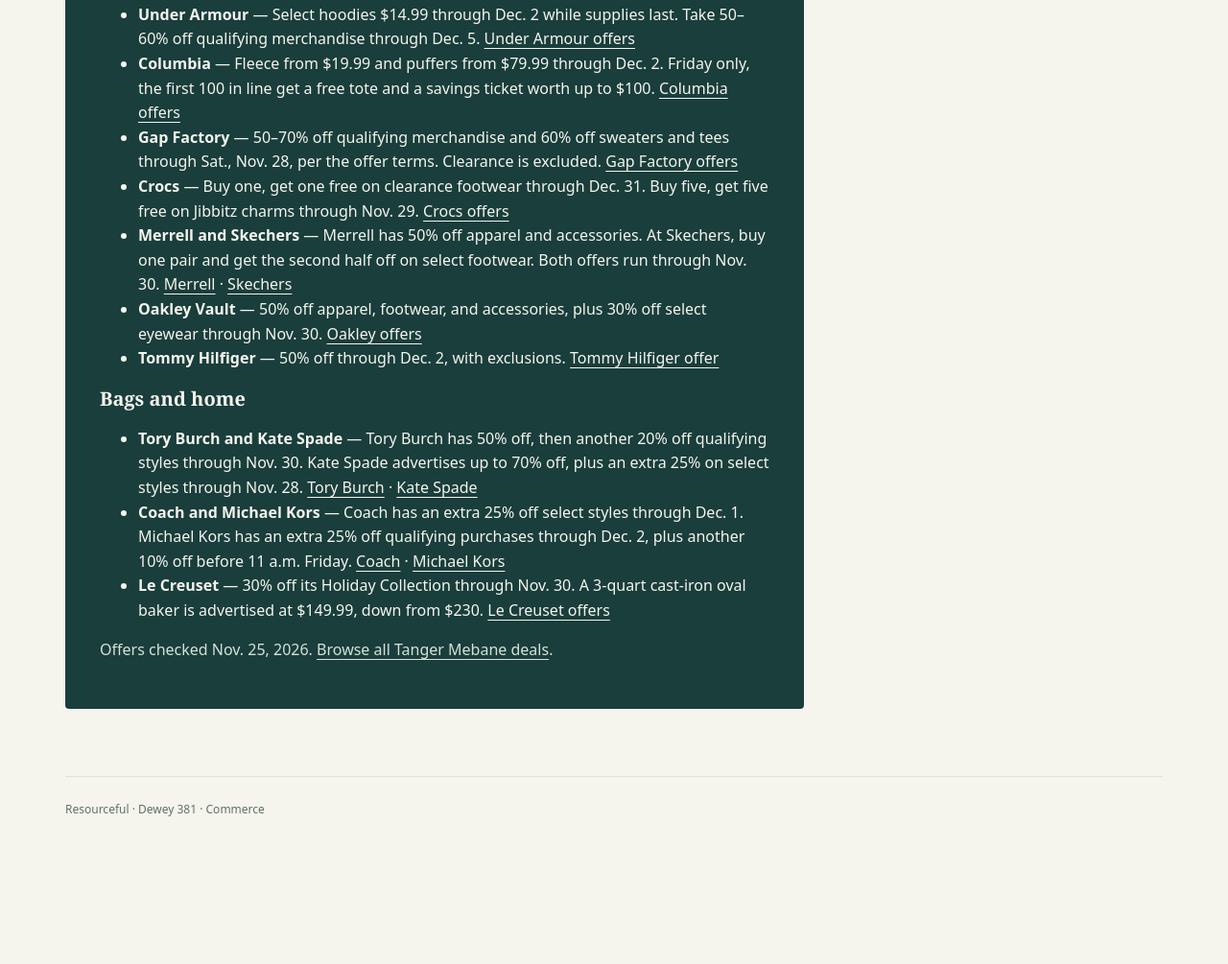
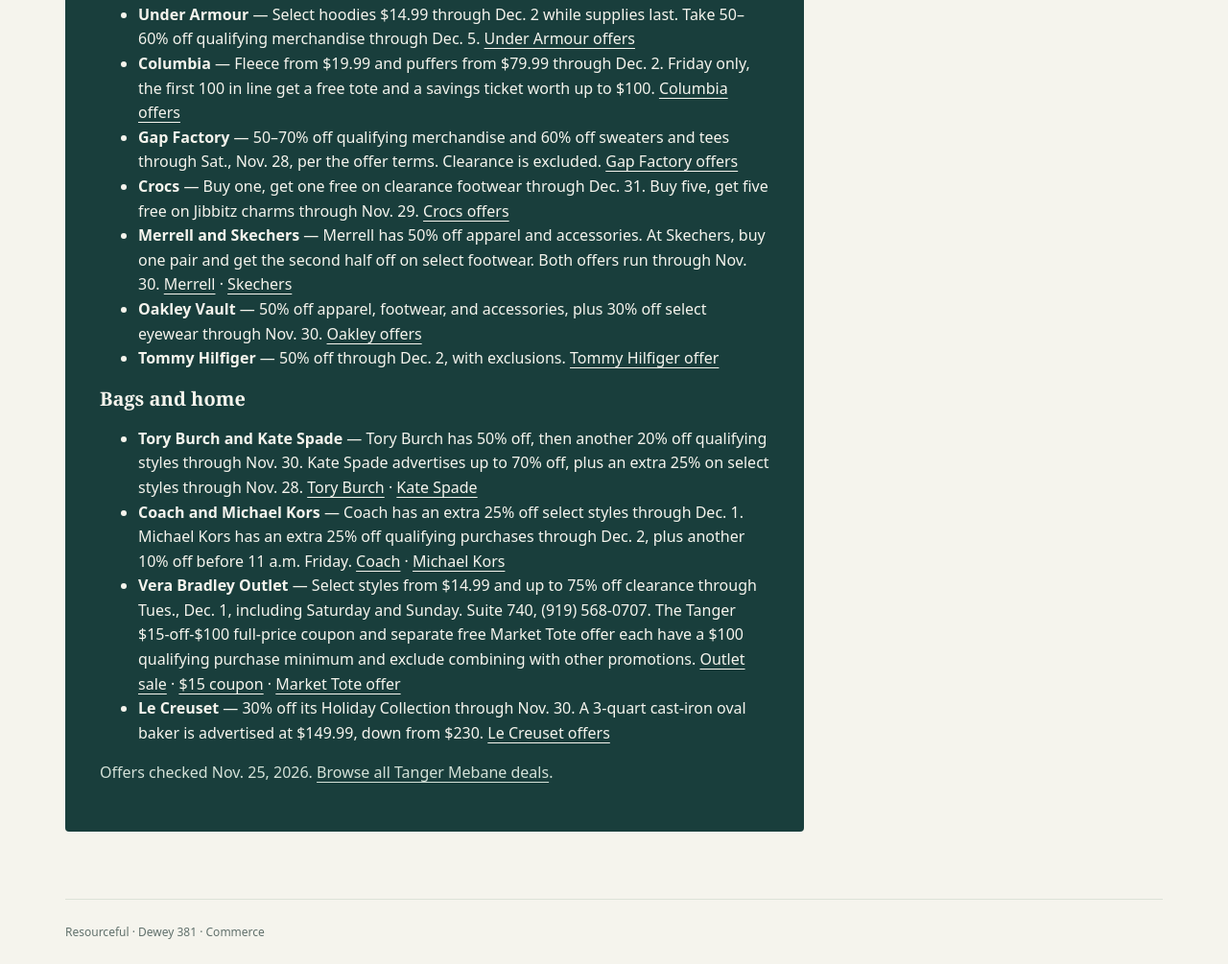
Before and after one commit to alexhspitzer-alt/Resourceful, a plain HTML site: page dist/black-friday-2026.html in a window 1280 px wide. Shown: the part 2730-3735 px from the top of the page at 96% size. Before the commit the page ends 3607 px from the top, so only its background shows below. Drawn offline with Linux system fonts and the light colour scheme.

Commit message:
Add Vera Bradley outlet sale and coupon terms

```diff
--- a/dist/black-friday-2026.html
+++ b/dist/black-friday-2026.html
@@ -73,6 +73,7 @@
     <ul>
       <li><strong>Tory Burch and Kate Spade</strong> — Tory Burch has 50% off, then another 20% off qualifying styles through Nov. 30. Kate Spade advertises up to 70% off, plus an extra 25% on select styles through Nov. 28. <a href="https://www.tanger.com/mebane/stores/tory-burch/deals/29019">Tory Burch</a> · <a href="https://www.tanger.com/mebane/stores/kate-spade-new-york/deals/28907">Kate Spade</a></li>
       <li><strong>Coach and Michael Kors</strong> — Coach has an extra 25% off select styles through Dec. 1. Michael Kors has an extra 25% off qualifying purchases through Dec. 2, plus another 10% off before 11 a.m. Friday. <a href="https://www.tanger.com/mebane/stores/coach/deals/28847">Coach</a> · <a href="https://www.tanger.com/mebane/stores/michael-kors/deals/29204">Michael Kors</a></li>
+      <li id="vera-bradley"><strong>Vera Bradley Outlet</strong> — Select styles from $14.99 and up to 75% off clearance through Tues., Dec. 1, including Saturday and Sunday. Suite 740, (919) 568-0707. The Tanger $15-off-$100 full-price coupon and separate free Market Tote offer each have a $100 qualifying purchase minimum and exclude combining with other promotions. <a href="https://www.tanger.com/mebane/stores/vera-bradley/deals/29124">Outlet sale</a> · <a href="https://www.tanger.com/mebane/stores/vera-bradley/deals/19388">$15 coupon</a> · <a href="https://www.tanger.com/mebane/stores/vera-bradley/deals/19384">Market Tote offer</a></li>
       <li><strong>Le Creuset</strong> — 30% off its Holiday Collection through Nov. 30. A 3-quart cast-iron oval baker is advertised at $149.99, down from $230. <a href="https://www.tanger.com/mebane/stores/le-creuset/deals/28699">Le Creuset offers</a></li>
     </ul>
     <p>Offers checked Nov. 25, 2026. <a href="https://www.tanger.com/mebane/deals">Browse all Tanger Mebane deals</a>.</p>
```
